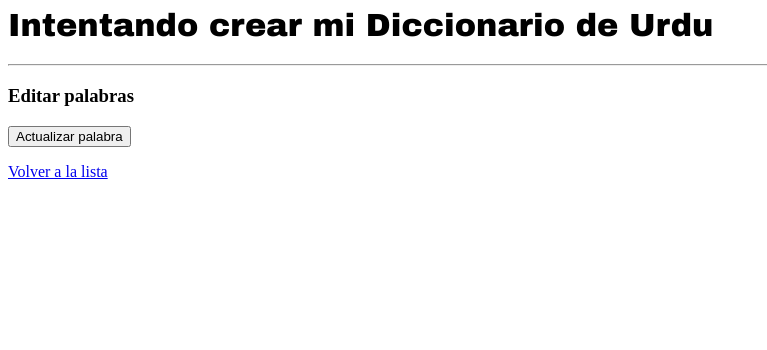
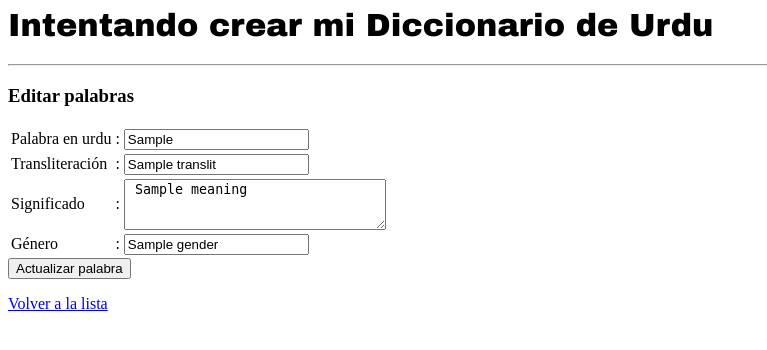
Before and after one commit to teresagarcia/DiccionarioUrdu, a Flask app: page /update in a window 1280 px wide. Shown: the top 350 px of the page, without its empty margins (0-767 px from the left). Run offline with Flask 2, Linux system fonts and the light colour scheme; a database or web service that is not in the repository returns one stand-in record (values such as "Sample title").

Commit message:
CRUD básico, favoritos

```diff
--- a/diccionario_urdu/web/app.py
+++ b/diccionario_urdu/web/app.py
@@ -45,9 +45,9 @@ def fav ():
     id=request.values.get("_id")
     word=words.find({"_id":ObjectId(id)})
     if(word[0]["fav"]=="yes"):
-        words.update({"_id":ObjectId(id)}, {"$set": {"fav":"no"}})
+        words.update_one({"_id":ObjectId(id)}, {"$set": {"fav":"no"}})
     else:
-        words.update({"_id":ObjectId(id)}, {"$set": {"fav":"yes"}})
+        words.update_one({"_id":ObjectId(id)}, {"$set": {"fav":"yes"}})
     redir=redirect_url()
 
     return redirect(redir)
@@ -62,7 +62,7 @@ def action ():
     words.insert_one({ "urdu_word":urdu_word, "translit":translit, "meaning":meaning, "gender":gender, "date": datetime.now(), "fav":"no"})
     return redirect("/list")
 
-@app.route("/remove")
+@app.route("/delete")
 def remove ():
     #Deleting a word with various references
     key=request.values.get("_id")
--- a/diccionario_urdu/web/templates/index.html
+++ b/diccionario_urdu/web/templates/index.html
@@ -29,7 +29,6 @@
                             <option value="urdu_word">Urdu</option>
                             <option value="translit">Transliteración</option>
                             <option value="meaning">Significado</option>
-                            <option value="gender">Género</option>
                         </select></td>
                     <td><input type="text" name="key" placeholder="Buscar una palabra" size="15" /></td>
                     <td><button type="submit">Buscar</button></td>
@@ -56,7 +55,7 @@
             <td class="gender">{{ word["gender"] }}</td>
             <td><a href="./fav?_id={{ word['_id'] }}"><input type="image" height='25' width= '25' src="static/images/{{word['fav']}}.png"
                         alt="Favorito"></a></td>
-            <td class="func1"><a href="./remove?_id={{ word['_id'] }}"><button type="submit">Borrar</button></a></td>
+            <td class="func1"><a href="./delete?_id={{ word['_id'] }}"><button type="submit">Borrar</button></a></td>
             <td class="func1"><a href="./update?_id={{ word['_id'] }}"><button type="submit">Editar</button></a></td>
         </tr>
         {% endfor %}
--- a/diccionario_urdu/web/templates/searchlist.html
+++ b/diccionario_urdu/web/templates/searchlist.html
@@ -22,12 +22,12 @@
         </tr>
         {% for word in words %}
         <tr class="datas">
-            <td><a href="./fav?_id={{ word['_id'] }}"><input type="image" src="static/images/{{word['fav']}}.png"
-                        alt="Marcar como favorita"></a></td>
             <td class="urdu_word">{{ word["urdu_word"] }}</td>
             <td class="translit">{{ word["translit"] }}</td>
             <td class="meaning">{{ word["meaning"] }}</td>
             <td class="gender">{{ word["gender"] }}</td>
+            <td><a href="./fav?_id={{ word['_id'] }}"><input type="image" height='25' width= '25' src="static/images/{{word['fav']}}.png"
+                        alt="Marcar como favorita"></a></td>
             <td class="func1"><a href="./remove?_id={{ word['_id'] }}"><button type="submit">Borrar</button></a></td>
             <td class="func1"><a href="./update?_id={{ word['_id'] }}"><button type="submit">Editar</button></a></td>
         </tr>
--- a/diccionario_urdu/web/templates/update.html
+++ b/diccionario_urdu/web/templates/update.html
@@ -18,33 +18,32 @@
     <hr>
     <h3>Editar palabras</h3>
     <form action="/action3" method="POST">
-        {% for word in tasks %}
-        Unique Object ID : {{ word['_id'] }}<br />
-        <input type="text" urdu_word="_id" value="{{ word['_id'] }}" hidden>
+        {% for word in words %}
+        <input type="hidden" name="_id" value="{{ word['_id'] }}" >
 
         <table>
             <tr>
                 <td>Palabra en urdu</td>
                 <td> : </td>
-                <td><input type="text" urdu_word="urdu_word" value="{{ word['urdu_word'] }}"
+                <td><input type="text" name="urdu_word" value="{{ word['urdu_word'] }}"
                         placeholder="{{ word['urdu_word'] }}"></td>
             </tr>
             <tr>
                 <td>Transliteración</td>
                 <td> : </td>
-                <td><input type="text" urdu_word="translit" value="{{ word['translit'] }}"
+                <td><input type="text" name="translit" value="{{ word['translit'] }}"
                         placeholder="{{ word['translit'] }}"></td>
             </tr>
             <tr>
                 <td>Significado</td>
                 <td> : </td>
-                <td><textarea type="text" urdu_word="meaning" rows=3 cols=30
+                <td><textarea type="text" name="meaning" rows=3 cols=30
                         placeholder="{{ word['meaning'] }}"> {{ word['meaning'] }} </textarea></td>
             </tr>
             <tr>
                 <td>Género</td>
                 <td> : </td>
-                <td><input type="text" urdu_word="gender" value="{{ word['gender'] }}"
+                <td><input type="text" name="gender" value="{{ word['gender'] }}"
                         placeholder="{{ word['gender'] }}"></td>
             </tr>
         </table>
```
